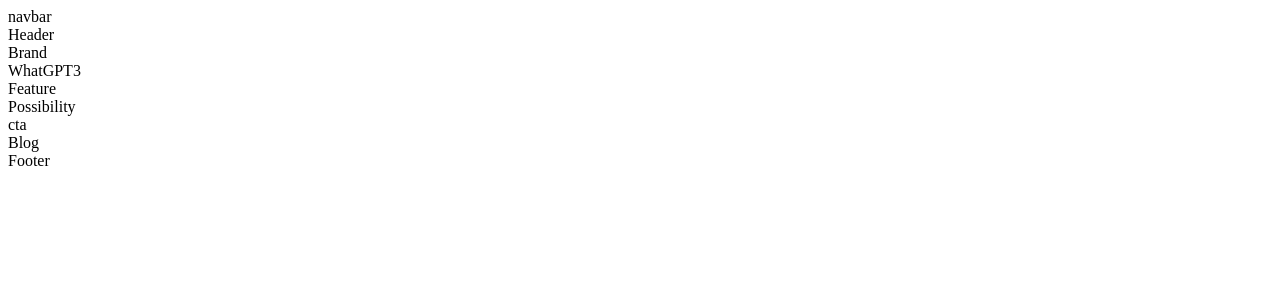
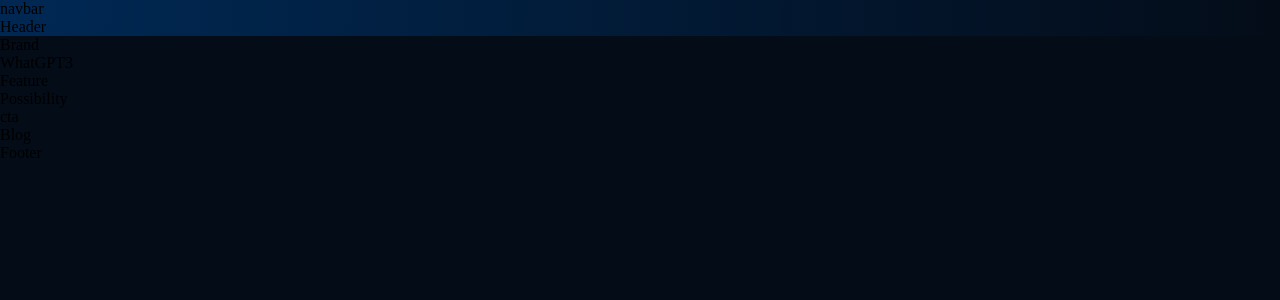
Before and after one commit to Isaac3N/react-landing-page, a React (Create React App) app: page / in a window 1280 px wide. Shown: the top 300 px of the page. Built offline with nearby package versions, Linux system fonts and the light colour scheme.

Commit message:
general styling with animations from animista and gradients from angry tools

```diff
--- /dev/null
+++ b/src/App.css
@@ -0,0 +1,112 @@
+* {
+	box-sizing: border-box;
+	padding: 0;
+	margin: 0;
+	scroll-behavior: smooth;
+}
+
+body {
+	background: var(--color-bg);
+}
+
+a {
+	color: unset;
+	text-decoration: none;
+}
+
+.gradient__bg {
+	/* ff 3.6+ */
+	background: -moz-radial-gradient(
+		circle at 3% 25%,
+		rgba(0, 40, 83, 1) 0%,
+		rgba(4, 12, 24, 1) 100%
+	);
+
+	/* safari 5.1+,chrome 10+ */
+	background: -webkit-radial-gradient(
+		circle at 3% 25%,
+		rgba(0, 40, 83, 1) 0%,
+		rgba(4, 12, 24, 1) 100%
+	);
+
+	/* opera 11.10+ */
+	background: -o-radial-gradient(
+		circle at 3% 25%,
+		rgba(0, 40, 83, 1) 0%,
+		rgba(4, 12, 24, 1) 100%
+	);
+
+	/* ie 10+ */
+	background: -ms-radial-gradient(
+		circle at 3% 25%,
+		rgba(0, 40, 83, 1) 0%,
+		rgba(4, 12, 24, 1) 100%
+	);
+
+	/* global 92%+ browsers support */
+	background: radial-gradient(
+		circle at 3% 25%,
+		rgba(0, 40, 83, 1) 0%,
+		rgba(4, 12, 24, 1) 100%
+	);
+}
+
+.gradient__text {
+	background: var(--gradient-text);
+	background-clip: text;
+	-webkit-background-clip: text;
+	-webkit-text-fill-color: transparent;
+}
+
+.section_padding {
+	padding: 4rem 6rem;
+}
+
+.section_margin {
+	margin: 4rem 6rem;
+}
+
+.scale-up-center {
+	-webkit-animation: scale-up-center 0.4s cubic-bezier(0.39, 0.575, 0.565, 1)
+		both;
+	animation: scale-up-center 0.4s cubic-bezier(0.39, 0.575, 0.565, 1) both;
+}
+
+@-webkit-keyframes scale-up-center {
+	0% {
+		-webkit-transform: scale(0.5);
+		transform: scale(0.5);
+	}
+	100% {
+		-webkit-transform: scale(1);
+		transform: scale(1);
+	}
+}
+@keyframes scale-up-center {
+	0% {
+		-webkit-transform: scale(0.5);
+		transform: scale(0.5);
+	}
+	100% {
+		-webkit-transform: scale(1);
+		transform: scale(1);
+	}
+}
+
+@media screen and (max-width: 700px) {
+	.section_padding {
+		padding: 4rem;
+	}
+	.section_margin {
+		margin: 4rem;
+	}
+}
+
+@media screen and (max-width: 550px) {
+	.section_padding {
+		padding: 4rem 2rem;
+	}
+	.section_margin {
+		margin: 4rem 2rem;
+	}
+}
--- a/src/App.js
+++ b/src/App.js
@@ -1,4 +1,5 @@
 import React from "react";
+import "./App.css";
 
 import {
 	Footer,
--- /dev/null
+++ b/src/index.css
@@ -0,0 +1,14 @@
+@import url("https://fonts.googleapis.com/css2?family=Manrope:wght@200;300;400;500;600;700;800&display=swap");
+
+:root {
+	--font-family: "Manrope", sans-serif;
+
+	--gradient-text: linear-gradient(89.97deg, #ae67fa 1.84%, #f49867 102.67%);
+	--gradient-bar: linear-gradient(103.22deg, #ae67fa -13.86%, #f49867 99.55%);
+
+	--color-bg: #040c18;
+	--color-footer: #031b34;
+	--color-blog: #042c54;
+	--color-text: #81afdd;
+	--color-subtext: #ff8a71;
+}
--- a/src/index.js
+++ b/src/index.js
@@ -2,4 +2,6 @@
 import ReactDOM from "react-dom";
 import App from "./App";
 
+import "./index.css";
+
 ReactDOM.render(<App />, document.getElementById("root"));
```
